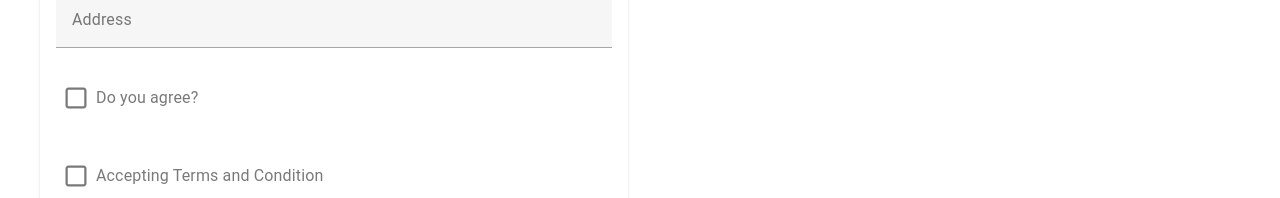
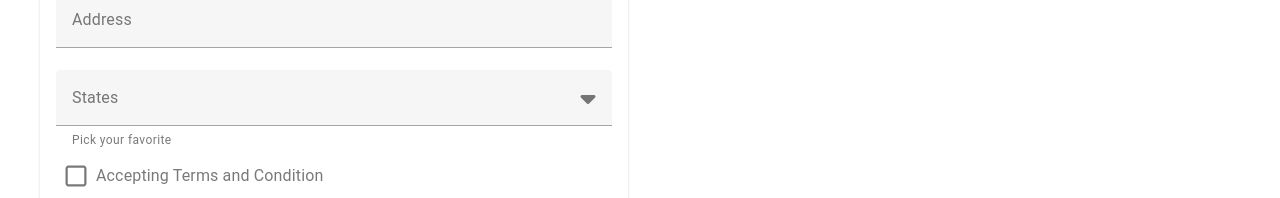
Before and after one commit to gudofabi/nova-fe, a Vue app: page / in a window 1280 px wide. Shown: the part 230-428 px from the top of the page. Built offline with nearby package versions, Linux system fonts and the light colour scheme.

Commit message:
wip: add Select Field

```diff
--- a/src/components/Forms/TextInputField.vue
+++ b/src/components/Forms/InputField.vue
@@ -6,6 +6,7 @@
         :value="modelValue"
         :error-messages="comp_errorMessages"
         @input="func_updateInput"
+        :variant="variant"
     ></v-text-field>
   </div>
 </template>
@@ -32,7 +33,7 @@ export default {
         errors: {
             type: [Array, Object],
             default: () => {}
-        }
+        },
     },
 
     computed: {
--- /dev/null
+++ b/src/components/Forms/SelectField.vue
@@ -0,0 +1,66 @@
+<template>
+  <v-select
+    v-model="data_selected"
+    :items="options"
+    :label="label"
+    :multiple="multiple"
+    :hint="hint"
+    persistent-hint
+    :error-messages="comp_errorMessages"
+    @change="func_updateInput"
+  ></v-select>
+</template>
+
+<script>
+export default {
+    props: {
+        options: {
+            type: [Array, Object],
+            default: () => {}
+        },
+        multiple: {
+            type: Boolean,
+            default: false
+        },
+        label:{
+            type: String,
+            default: 'Select'
+        },
+        selected: {
+            type: [Array, Object, String, Number],
+            default: () => {}
+        },
+        errors: {
+            type: [Array, Object],
+            default: () => {}
+        },
+        hint: {
+            type: String,
+            default: 'Pick your favorite'
+        },
+    },
+    data() {
+        return {
+            data_selected: []
+        }
+    },
+    computed: {
+        comp_errorMessages() {
+            const error_array = [];
+            this.errors.forEach(error => error_array.push(error.$message));
+            return error_array;
+        }
+    },
+
+    methods: {
+        func_updateInput(event) {
+            this.$emit("update:modelValue", event.target.value);
+            this.data_selected = event.target.value;
+        }
+    }
+}
+</script>
+
+<style>
+
+</style>
--- a/src/components/Home/SampleForm.vue
+++ b/src/components/Home/SampleForm.vue
@@ -3,7 +3,7 @@
     <v-card class="px-2 px-md-4 pt-5 pt-md-10 pb-5">
         <v-row>
             <v-col cols="12" md="6">
-                <TextInputField
+                <InputField
                     label="Email"
                     type="email"
                     v-model="data_form.email"
@@ -11,23 +11,25 @@
                 />
             </v-col>
             <v-col cols="12" md="6">
-                <TextInputField
+                <InputField
                     label="Mobile Number"
                     v-model="data_form.mobile_number"
                     :errors="v$.mobile_number.$errors"
                 />
             </v-col>
         </v-row>
-        <TextInputField
+        <InputField
             label="Address"
             v-model="data_form.address"
             :errors="v$.address.$errors"
         />
 
-        <CheckboxField
-            label="Do you agree?"
-            v-model="data_form.agree"
-            :errors="v$.agree.$errors"
+        <SelectField
+            label="States"
+            :options="states"
+            v-model="data_form.states"
+            :errors="v$.states.$errors"
+            :multiple="true"
         />
 
         <CheckboxField
@@ -47,10 +49,11 @@
 </template>
 
 <script setup>
-import { reactive } from '@vue/reactivity';
+import { reactive, ref } from '@vue/reactivity';
 
-import TextInputField from '../Forms/TextInputField.vue';
+import InputField from '../Forms/InputField.vue';
 import CheckboxField from '../Forms/CheckboxField.vue';
+import SelectField from '../Forms/SelectField.vue';
 
 import useVuelidate from '@vuelidate/core'
 import { required, email, helpers, sameAs } from '@vuelidate/validators'
@@ -61,17 +64,34 @@ const data_form = reactive({
     email: '',
     mobile_number: '',
     address: '',
-    agree: false,
-    terms: false
+    states: [],
+    terms: false,
 })
+
+const states = ref([
+          'Alabama', 'Alaska', 'American Samoa', 'Arizona',
+          'Arkansas', 'California', 'Colorado', 'Connecticut',
+          'Delaware', 'District of Columbia', 'Federated States of Micronesia',
+          'Florida', 'Georgia', 'Guam', 'Hawaii', 'Idaho',
+          'Illinois', 'Indiana', 'Iowa', 'Kansas', 'Kentucky',
+          'Louisiana', 'Maine', 'Marshall Islands', 'Maryland',
+          'Massachusetts', 'Michigan', 'Minnesota', 'Mississippi',
+          'Missouri', 'Montana', 'Nebraska', 'Nevada',
+          'New Hampshire', 'New Jersey', 'New Mexico', 'New York',
+          'North Carolina', 'North Dakota', 'Northern Mariana Islands', 'Ohio',
+          'Oklahoma', 'Oregon', 'Palau', 'Pennsylvania', 'Puerto Rico',
+          'Rhode Island', 'South Carolina', 'South Dakota', 'Tennessee',
+          'Texas', 'Utah', 'Vermont', 'Virgin Island', 'Virginia',
+          'Washington', 'West Virginia', 'Wisconsin', 'Wyoming',
+        ]);
 
 // VALIDATIONS ----------------------------------------
 const data_rules = computed(() => ({
     email: { required: helpers.withMessage('Please provide a valid email',required), email },
     mobile_number: { required: helpers.withMessage('Please provide a valid mobile number',required) },
     address: { required: helpers.withMessage('Please provide a valid Address',required) },
-    agree: { sameAs: helpers.withMessage('You must agree',sameAs(true)) },
     terms: { sameAs: helpers.withMessage('You must accept the Terms and Conditions',sameAs(true)) },
+    states: { required: helpers.withMessage('Please select states',required) },
 }))
 
 // USE VUEVALIDATE
```
Also changed, not shown: src/components/Common/TableComponent.vue (added).
